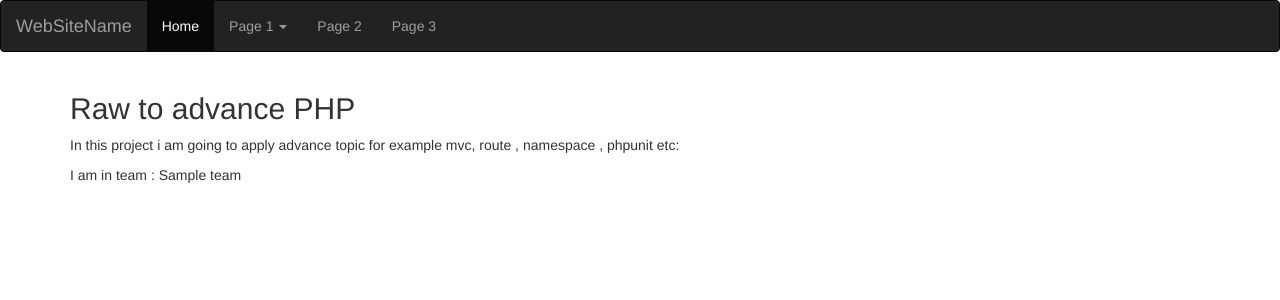
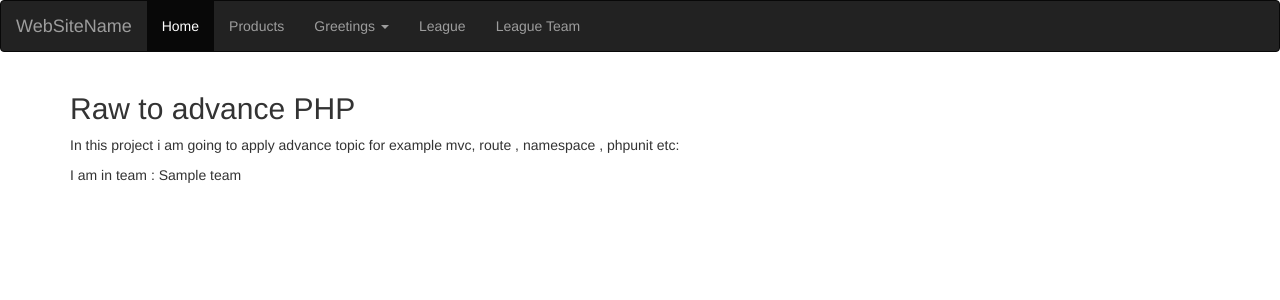
Before and after one commit to tofaruk/mvc-skeleton, a PHP site: template src/View/League/team.html.twig in a window 1280 px wide. Shown: the top 300 px of the page. Run offline with PHP 8.4, Linux system fonts and the light colour scheme; the template is opened without the code that fills it: most values are stand-ins (such as "Sample title", 1, 10 or a date in 2020); some libraries are stand-ins or nearby versions.

Commit message:
add routes - added twig AppExtension

```diff
--- a/src/Core/View.php
+++ b/src/Core/View.php
@@ -2,6 +2,7 @@
 
 namespace App\Core;
 
+use App\TwigExtension\AppExtension;
 use Twig\Extension\DebugExtension;
 use Twig\Loader\FilesystemLoader;
 use Twig\Environment;
@@ -22,7 +23,7 @@ class View
             $this->twig->enableDebug();
             $this->twig->addExtension(new DebugExtension());
         }
-
+        $this->twig->addExtension(new AppExtension());
     }
 
     /**
--- a/src/View/layout.html.twig
+++ b/src/View/layout.html.twig
@@ -16,16 +16,18 @@
                 <a class="navbar-brand" href="#">WebSiteName</a>
             </div>
             <ul class="nav navbar-nav">
-                <li class="active"><a href="{{ app.request.getBaseURL('/products') }}">Home</a></li>
-                <li class="dropdown"><a class="dropdown-toggle" data-toggle="dropdown" href="#">Page 1 <span class="caret"></span></a>
+                <li class="active"><a href="{{ base_url('/home')}}">Home</a></li>
+                <li><a href="{{ base_url('/home/products')}}">Products</a></li>
+                <li class="dropdown"><a class="dropdown-toggle" data-toggle="dropdown" href="#">Greetings <span class="caret"></span></a>
                     <ul class="dropdown-menu">
-                        <li><a href="#">Page 1-1</a></li>
-                        <li><a href="#">Page 1-2</a></li>
-                        <li><a href="#">Page 1-3</a></li>
+                        <li><a href="{{ base_url('/greeting')}}">Main</a></li>
+                        <li><a href="{{ base_url('/greeting/one/1')}}">Page 1-1</a></li>
+                        <li><a href="{{ base_url('/greeting/two/1')}}">Page 2-1</a></li>
+                        <li><a href="{{ base_url('/greeting/two/1/omar')}}">Page 2-2</a></li>
                     </ul>
                 </li>
-                <li><a href="#">Page 2</a></li>
-                <li><a href="#">Page 3</a></li>
+                <li><a href="{{ base_url('/league')}}">League</a></li>
+                <li><a href="{{ base_url('/league/team')}}">League Team</a></li>
             </ul>
         </div>
     </nav>
@@ -33,6 +35,7 @@
         <div class="container">
             <h2>Raw to advance PHP</h2>
             <p>In this project i am going to apply advance topic for example mvc, route , namespace , phpunit etc:</p>
+            {{ base_url('/home') }}
             {% block content %}
             {% endblock %}
         </div>
```
Also changed, not shown: src/TwigExtension/AppExtension.php (added, +22 -0 lines).
